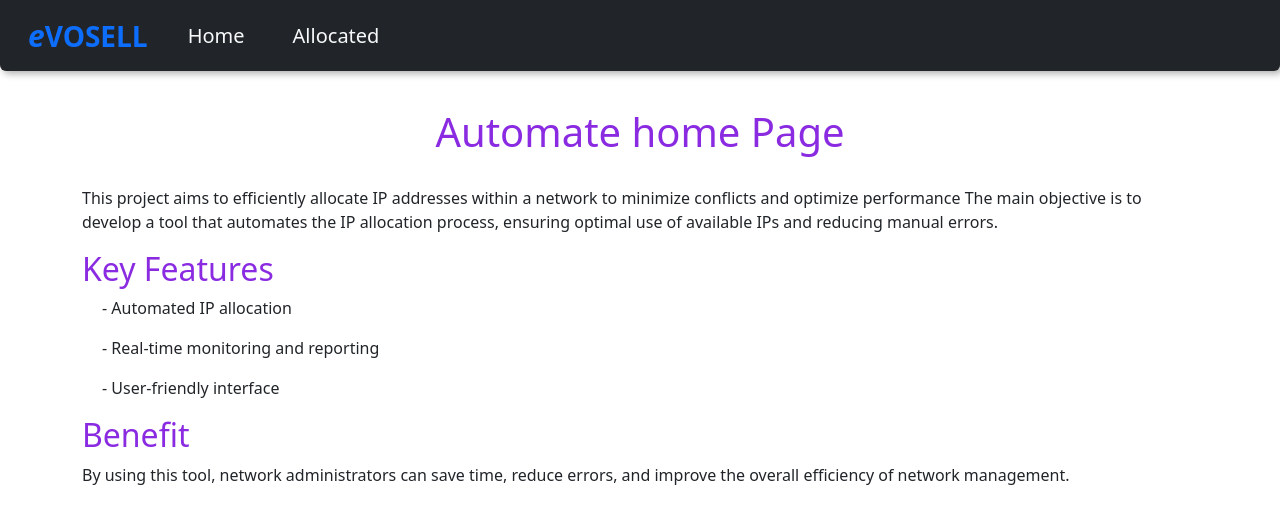
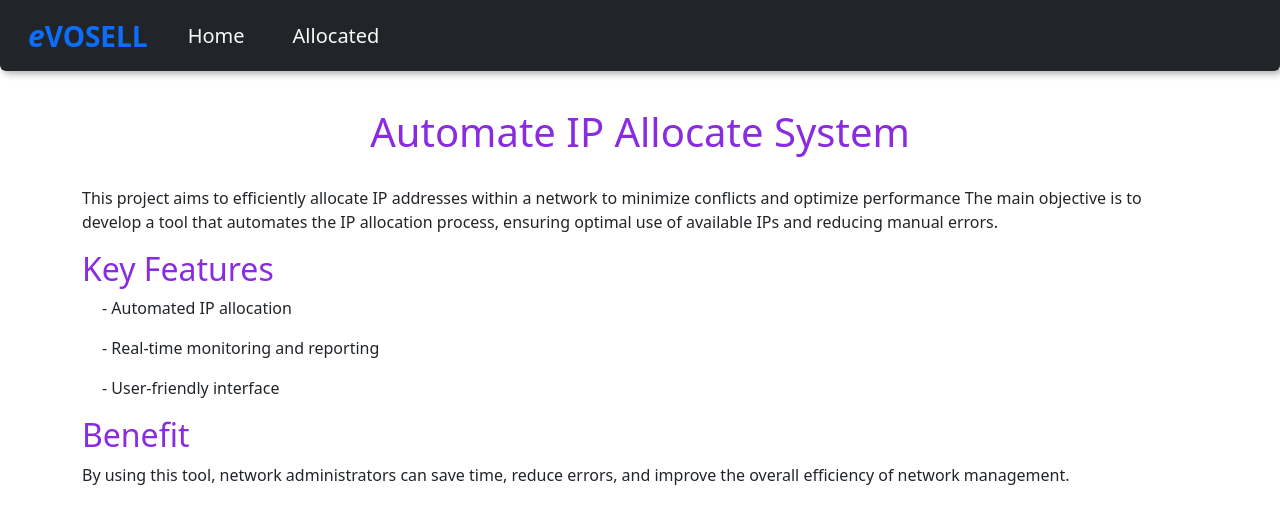
Before and after one commit to CNS-Project-Team/optimal-IP-allocation, an Angular app: page /home in a window 1280 px wide. Shown: the top 524 px of the page. Built offline with nearby package versions, Linux system fonts and the light colour scheme.

Commit message:
set title

```diff
--- a/src/app/pages/home/home.component.ts
+++ b/src/app/pages/home/home.component.ts
@@ -9,7 +9,7 @@ import { Component, OnInit } from '@angular/core';
 })
 export class HomeComponent implements OnInit{
 
-  title = "home Page";
+  title = "IP Allocate System";
 
   constructor(){}
   ngOnInit(): void {
```
